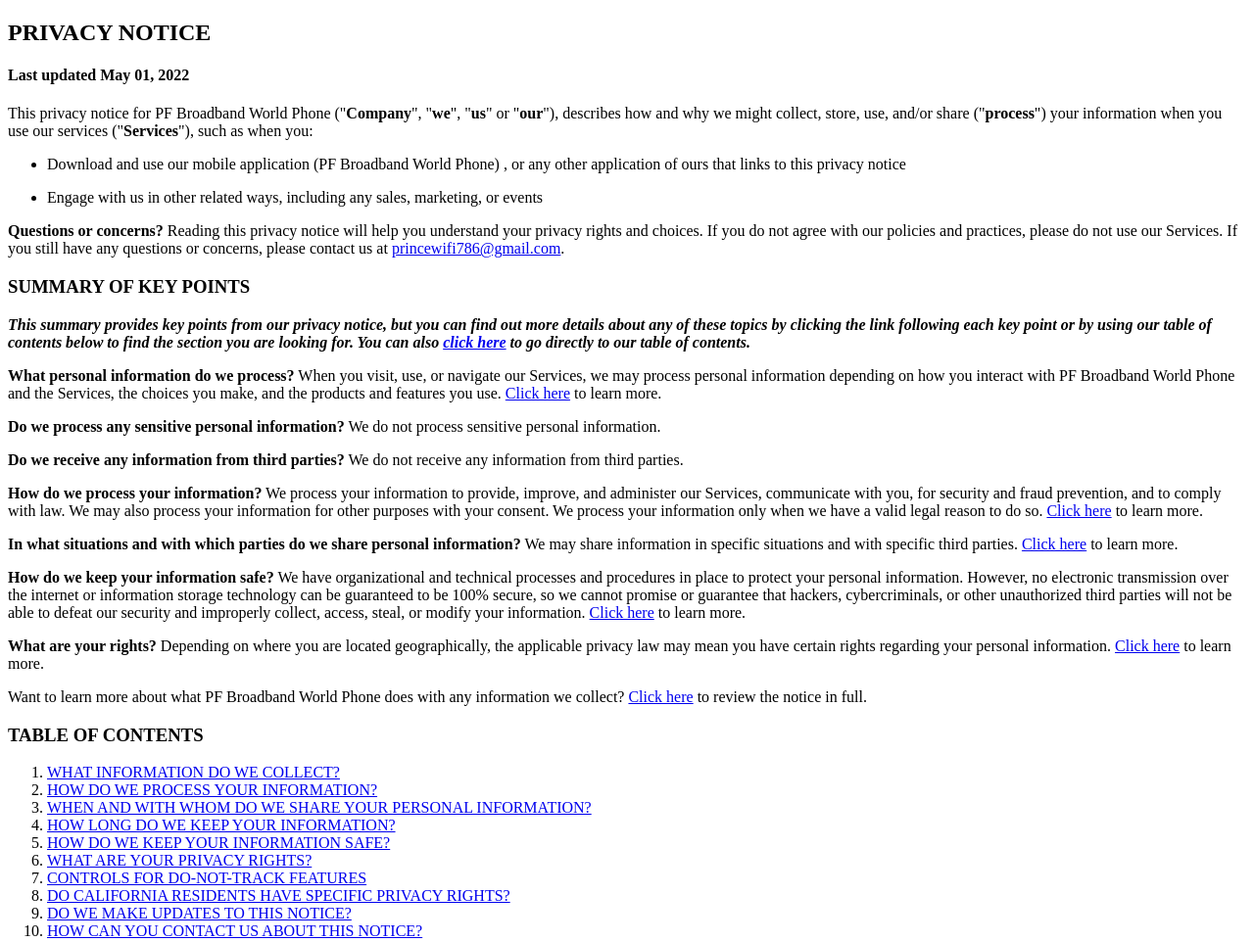
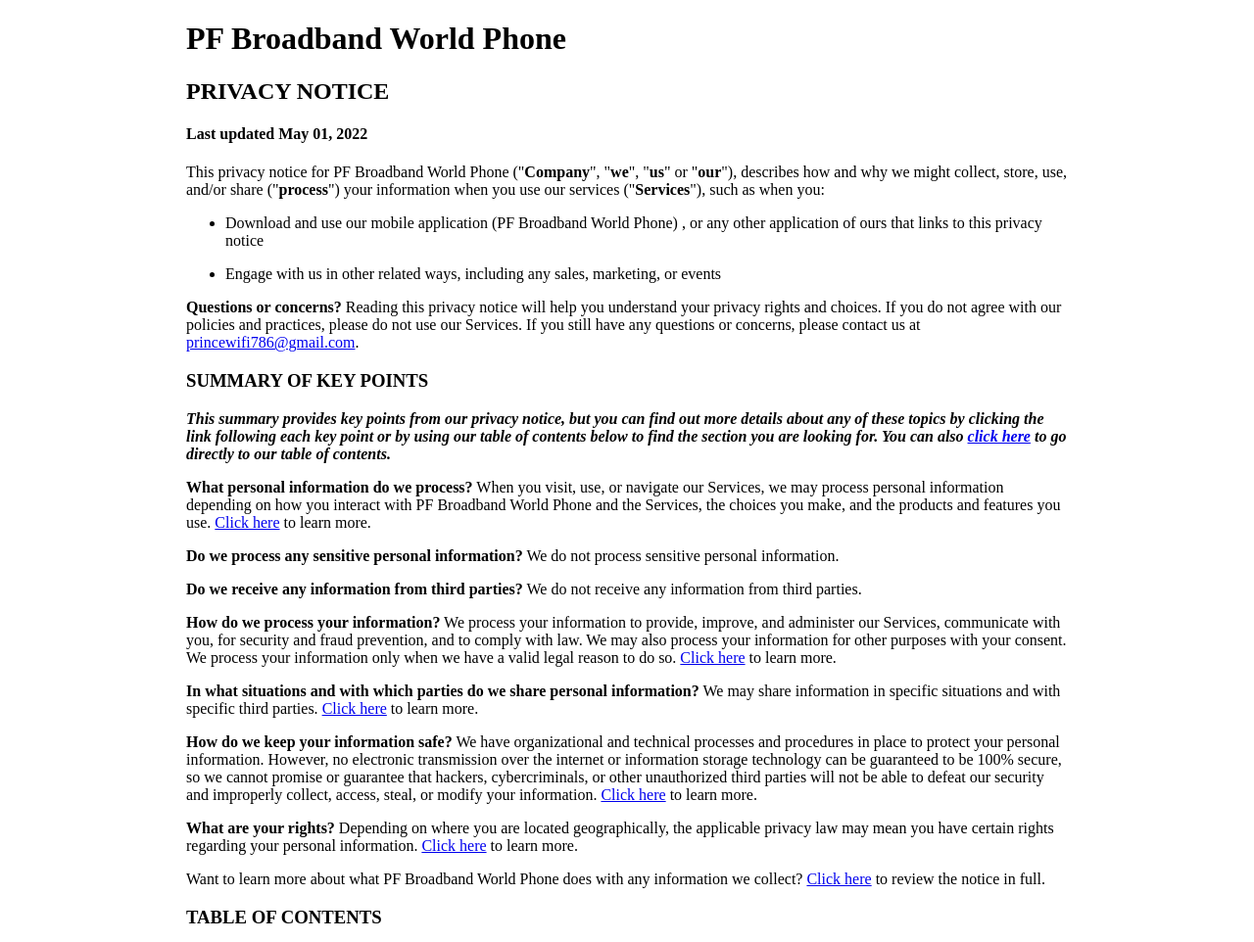
Before and after one commit to PFBroadbandWorldPhone/PFBroadbandWorldPhone.github.io, a plain HTML site: page privacy.html in a window 1280 px wide. Shown: the top 962 px of the page at 98% size. Drawn offline with Linux system fonts and the light colour scheme.

Commit message:
added privacy

```diff
--- a/privacy.html
+++ b/privacy.html
@@ -6,10 +6,16 @@
     <meta http-equiv="X-UA-Compatible" content="IE=edge">
     <meta name="viewport" content="width=device-width, initial-scale=1.0">
     <title>Privacy - PF Broadband World Phone</title>
+    <style>
+        body {
+            max-width: 900px;
+            margin: auto;
+        }
+    </style>
 </head>
 
 <body>
-
+    <h1>PF Broadband World Phone</h1>
     <h2>PRIVACY NOTICE</h2>
     <h4>Last updated <span>May 01, 2022</h4>
 
```
